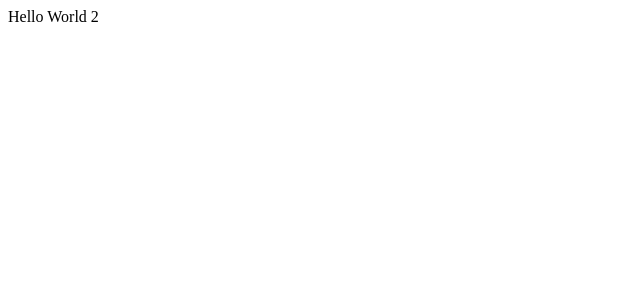
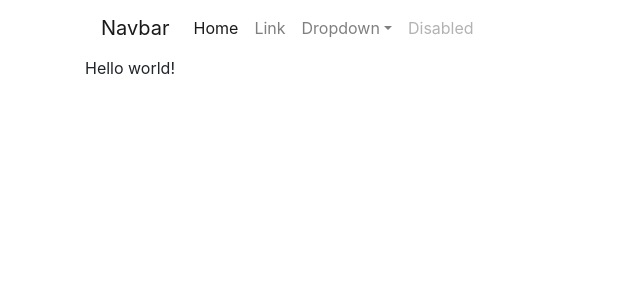
Before and after one commit to myhelpsites-com/newsite, a Next.js app: page / in a window 1280 px wide. Shown: the top 300 px of the page, without its empty margins (0-640 px from the left). Built offline with nearby package versions, Linux system fonts and the light colour scheme.

Commit message:
primeira page3

```diff
--- a/pages/index.js
+++ b/pages/index.js
@@ -1,4 +1,65 @@
-function Home(){
-    return <div>Hello World 2</div>
+import Head from 'next/head'
+
+function IndexPage() {
+    return (
+        <div>
+            <Head>
+                <title>My page title</title>
+                <meta name="Description" content="Enter your description here"/>
+                <meta property="og:title" content="My page title" key="title" />
+                <link rel="stylesheet" href="https://cdnjs.cloudflare.com/ajax/libs/twitter-bootstrap/4.5.2/css/bootstrap.min.css"></link>
+                <link rel="stylesheet" href="https://cdnjs.cloudflare.com/ajax/libs/font-awesome/5.15.0/css/all.min.css"></link>
+                <meta property="og:title" content="My new title" key="title" />
+            </Head>
+            <header>
+                <div class="container">
+                    <nav class="navbar navbar-expand-lg navbar-light">
+                        <a class="navbar-brand" href="#">Navbar</a>
+                        <button class="navbar-toggler" type="button" data-toggle="collapse" data-target="#navbarSupportedContent" aria-controls="navbarSupportedContent" aria-expanded="false" aria-label="Toggle navigation">
+                            <span class="navbar-toggler-icon"></span>
+                        </button>
+
+                        <div class="collapse navbar-collapse" id="navbarSupportedContent">
+                            <ul class="navbar-nav mr-auto">
+                                <li class="nav-item active">
+                                    <a class="nav-link" href="#">Home <span class="sr-only">(current)</span></a>
+                                </li>
+                                <li class="nav-item">
+                                    <a class="nav-link" href="#">Link</a>
+                                </li>
+                                <li class="nav-item dropdown">
+                                    <a class="nav-link dropdown-toggle" href="#" id="navbarDropdown" role="button" data-toggle="dropdown" aria-haspopup="true" aria-expanded="false">
+                                        Dropdown
+                                    </a>
+                                    <div class="dropdown-menu" aria-labelledby="navbarDropdown">
+                                        <a class="dropdown-item" href="#">Action</a>
+                                        <a class="dropdown-item" href="#">Another action</a>
+                                        <div class="dropdown-divider"></div>
+                                        <a class="dropdown-item" href="#">Something else here</a>
+                                    </div>
+                                </li>
+                                <li class="nav-item">
+                                    <a class="nav-link disabled" href="#">Disabled</a>
+                                </li>
+                            </ul>
+
+                        </div>
+                    </nav>
+                </div>
+            </header>
+            <div class='container'>
+                <p>Hello world!</p>
+            </div>
+
+
+
+
+
+            <script src="https://cdnjs.cloudflare.com/ajax/libs/jquery/3.5.1/jquery.slim.min.js"></script>
+            <script src="https://cdnjs.cloudflare.com/ajax/libs/popper.js/1.16.1/umd/popper.min.js"></script>
+            <script src="https://cdnjs.cloudflare.com/ajax/libs/twitter-bootstrap/4.5.2/js/bootstrap.min.js"></script>
+        </div>
+    )
 }
-export default Home
+
+export default IndexPage
```
